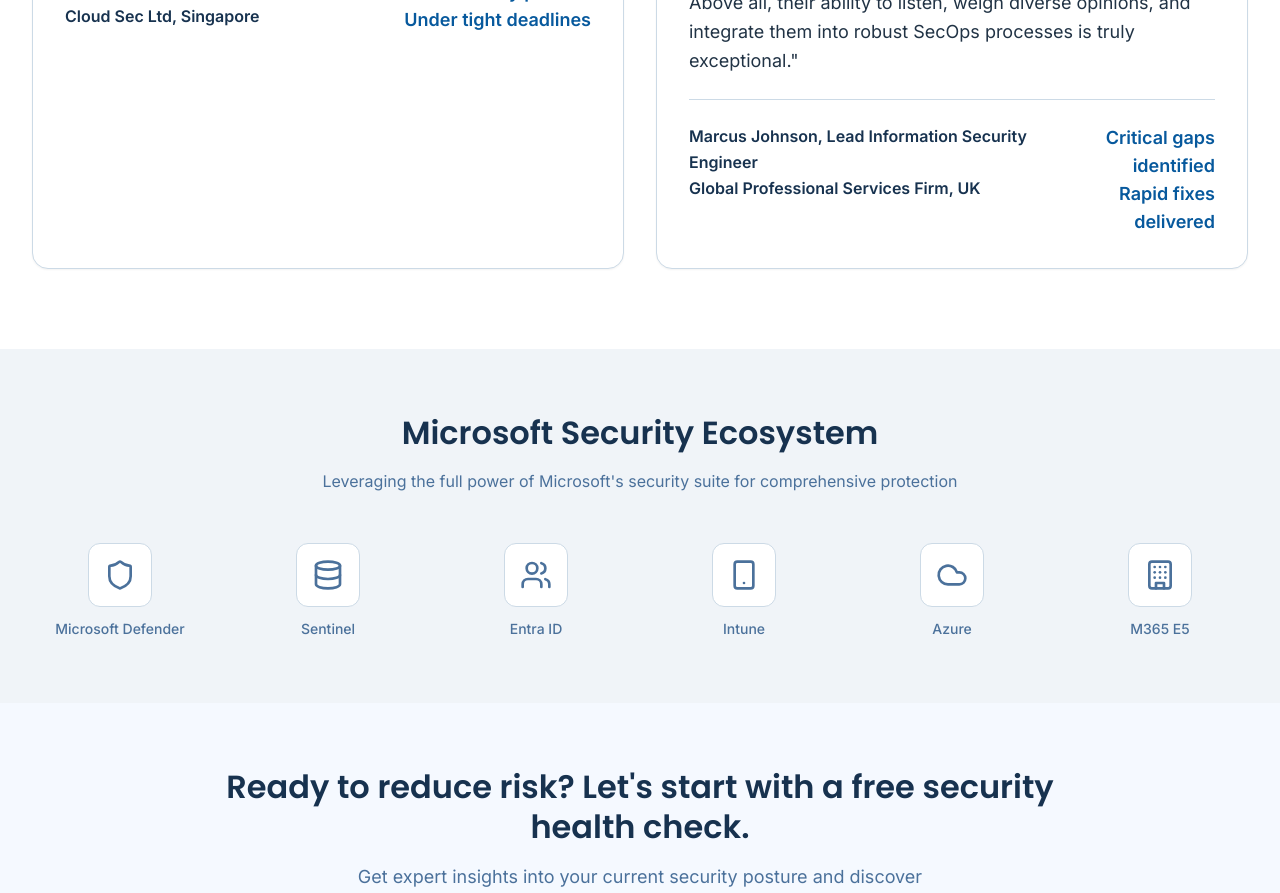
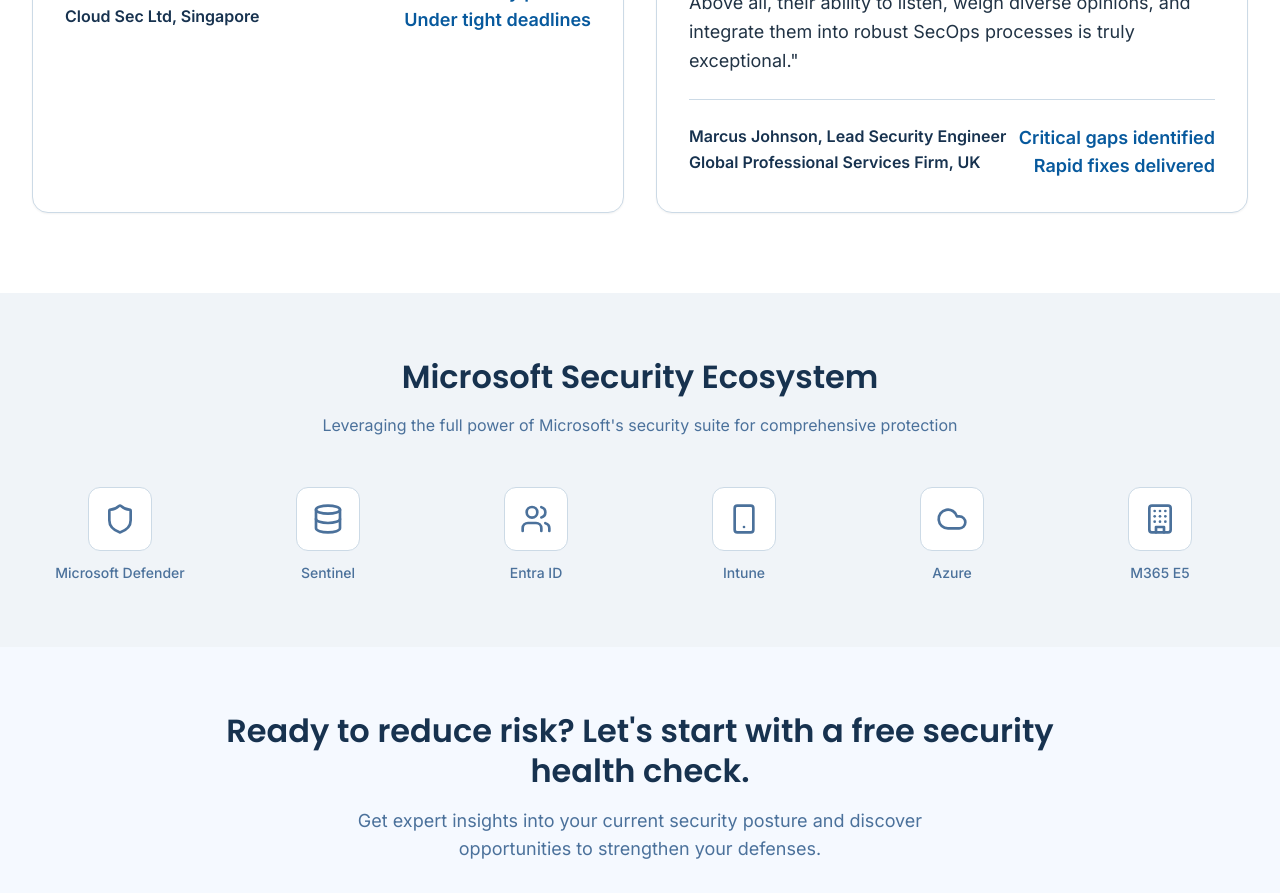
Before and after one commit to mjha-arya/arya-cyber-vision, a React (Vite) app: page / in a window 1280 px wide. Shown: the part 2680-3573 px from the top of the page. Built offline with nearby package versions, Linux system fonts and the light colour scheme; the HTML template or start-up script is replaced by a standard one.

Commit message:
Manual edit: src/components/TestimonialSection.tsx

```diff
--- a/src/components/TestimonialSection.tsx
+++ b/src/components/TestimonialSection.tsx
@@ -13,7 +13,7 @@ const TestimonialSection = () => {
     {
       quote: "AryaCyber Security Solutions pinpointed critical gaps in our EDR configuration across a vast estate and delivered a comprehensive, risk‑mitigating plan. Their presentations to the Cloud Design Forum were concise, confident, and impactful under pressure. The closure notes provided were perfectly scoped—clear, to‑the‑point, and audit‑ready, without inviting unnecessary scrutiny. When rapid fixes were needed, AryaCyber's tactical guidance hit the mark, enabling us to meet urgent business demands before refining functionality. Even our toughest network‑segmentation debates were handled with candour and professionalism. Above all, their ability to listen, weigh diverse opinions, and integrate them into robust SecOps processes is truly exceptional.",
       author: "Marcus Johnson",
-      role: "Lead Information Security Engineer",
+      role: "Lead Security Engineer",
       company: "Global Professional Services Firm, UK",
       outcome: "Critical gaps identified",
       timeframe: "Rapid fixes delivered",
```
